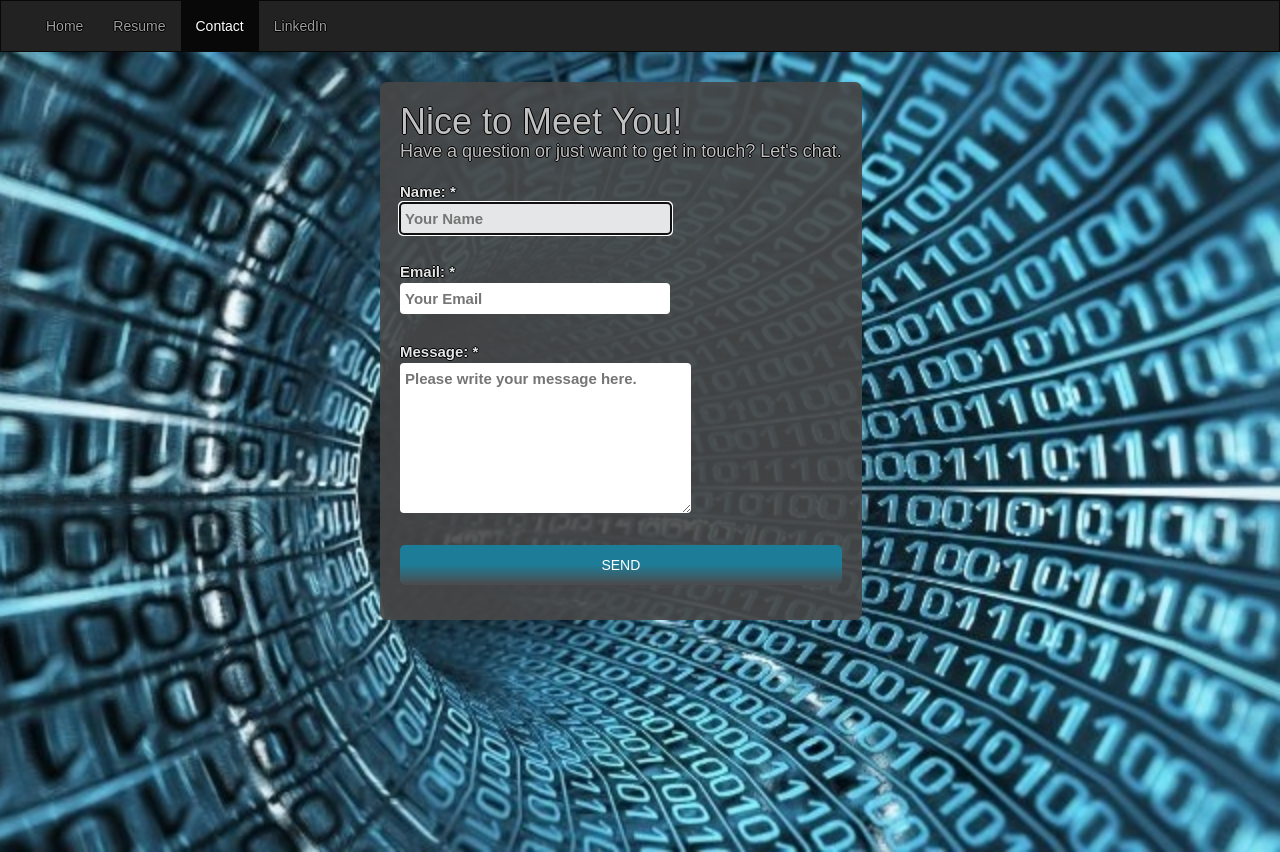
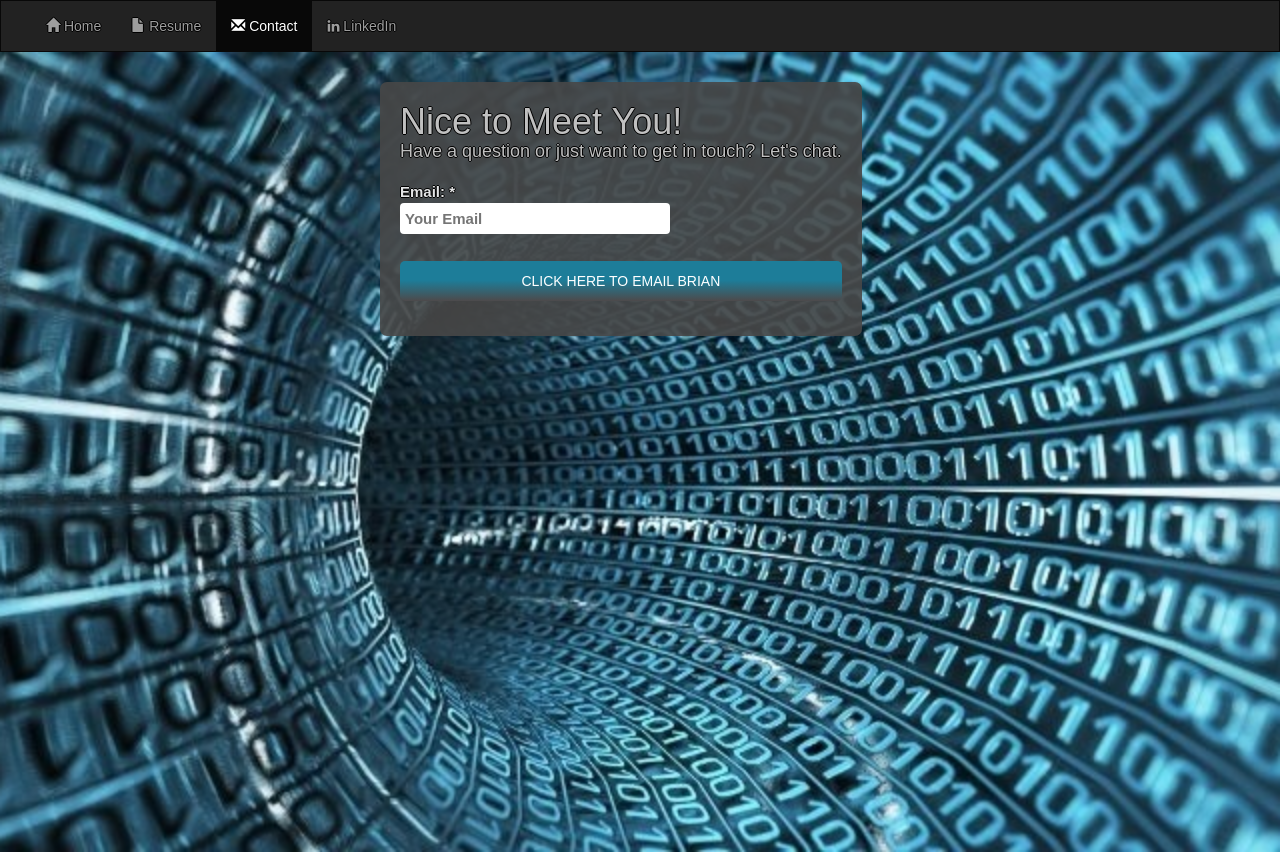
Before and after one commit to Arch-Web/Brian-MacDonald-Web-Portfolio, a plain HTML site: page Contact.html in a window 1280 px wide. Drawn offline with nearby package versions, Linux system fonts and the light colour scheme.

Commit message:
initial commit

```diff
--- a/Contact.html
+++ b/Contact.html
@@ -2,8 +2,9 @@
 <html>
   <head>
     <meta charset="utf-8">
-    <title>CONTACT WIP</title>
+    <title>CONTACT BRIAN</title>
     <link rel="stylesheet" href="https://maxcdn.bootstrapcdn.com/bootstrap/3.3.7/css/bootstrap.min.css">
+    <link rel="stylesheet" href="https://maxcdn.bootstrapcdn.com/font-awesome/4.4.0/css/font-awesome.min.css">
     <script src="https://ajax.googleapis.com/ajax/libs/jquery/3.2.1/jquery.min.js"></script>
     <script src="https://maxcdn.bootstrapcdn.com/bootstrap/3.3.7/js/bootstrap.min.js"></script>
     <link rel="stylesheet" href="contactWIP.css">
@@ -73,10 +74,10 @@ body,
         </div>
         <div class="collapse navbar-collapse" id="myNavbar">
           <ul class="nav navbar-nav">
-            <li><a href="index.html">Home</a></li>
-            <li><a href="Resume.html">Resume</a></li>
-            <li class="active"><a href="Contact.html">Contact</a></li>
-            <li><a href="https://www.linkedin.com/in/brian-macdonald-0a376913/;">LinkedIn</a></li>
+            <li><a href="index.html"><span class="glyphicon glyphicon-home"></span>  Home</a></li>
+            <li><a href="Resume.html"><span class="glyphicon glyphicon-file"></span>  Resume</a></li>
+            <li class="active"><a href="Contact.html"><span class="glyphicon glyphicon-envelope"></span>  Contact</a></li>
+            <li><a href="https://www.linkedin.com/in/brian-macdonald-0a376913/;"><i class="fa fa-linkedin"></i>  LinkedIn</a></li>
           </ul>
           <ul class="nav navbar-nav navbar-right">
             <li><!--<a href="#"><span class="glyphicon glyphicon-log-in"></span> Login</a>--></li>
@@ -96,10 +97,10 @@ body,
 
     		   <form method="post" action="mailto:brianmacdonald@live.com" enctype="text/plain">
     			<div>
-    		      <label for="name">
+    		     <!-- <label for="name">
     		      	<span class="required">Name: *</span>
     		      	<input type="text" id="name" name="name" value="" placeholder="Your Name" required="required" tabindex="1" autofocus="autofocus" />
-    		      </label>
+    		      </label>-->
     			</div>
     			<div>
     		      <label for="email">
@@ -108,13 +109,13 @@ body,
     		      </label>
     			</div>
     			<div>
-    		      <label for="message">
+    		      <!--<label for="message">
     		      	<span class="required">Message: *</span>
     		      	<textarea id="message" name="message" placeholder="Please write your message here." tabindex="5" required="required"></textarea>
-    		      </label>
+    		      </label>-->
     			</div>
     			<div>
-    		      <button name="submit" type="submit" id="submit" >SEND</button>
+    		      <button name="submit" type="submit" id="submit" >CLICK HERE TO EMAIL BRIAN</button>
     			</div>
     		   </form>
 
```
Also changed, not shown: Resume.html (+5 -4 lines), index.html (+6 -5 lines).
